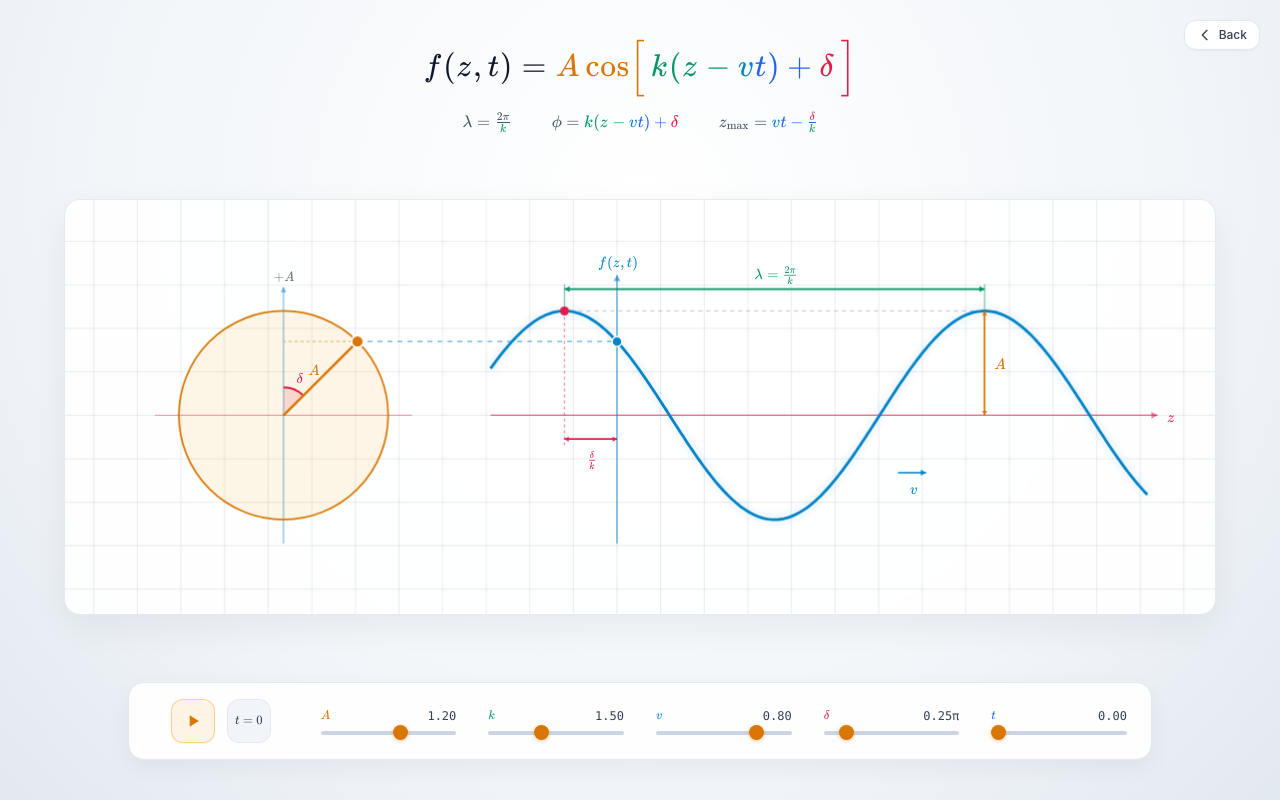
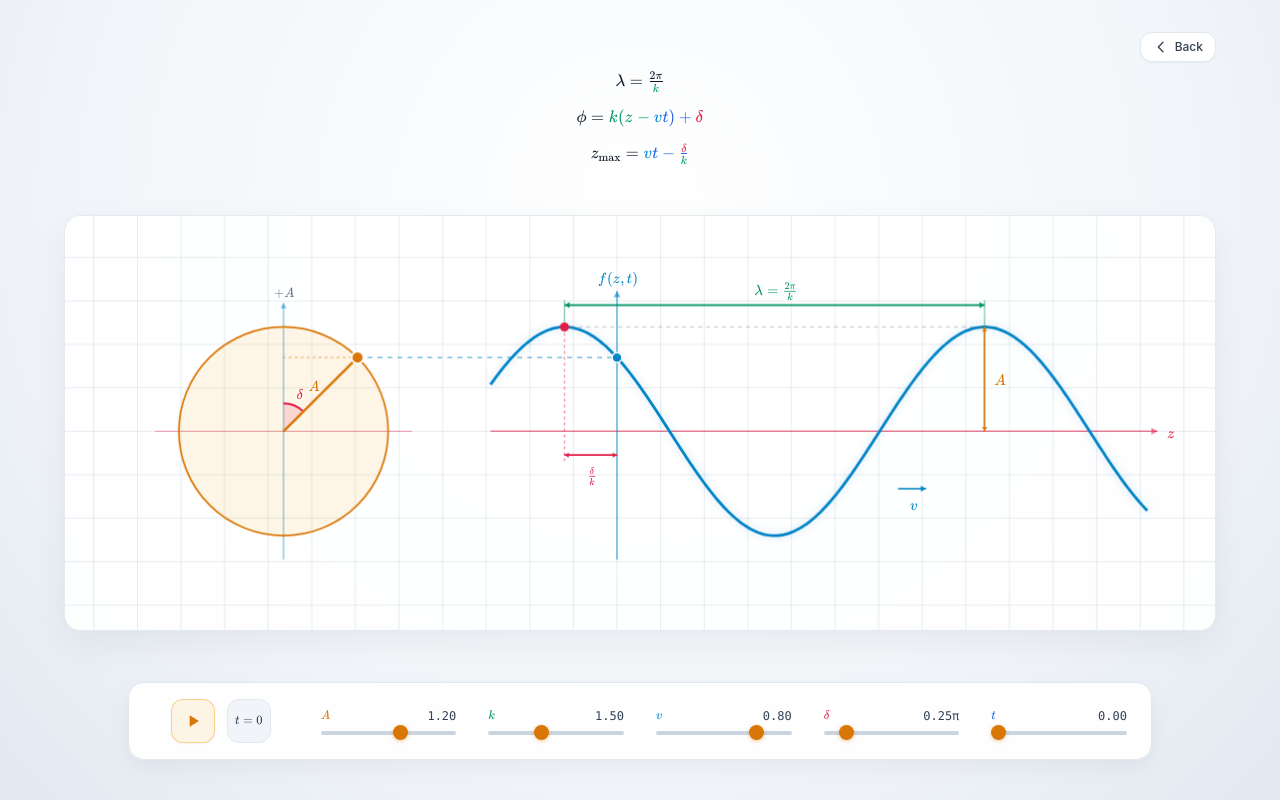
Before and after one commit to aayameng/portfolio, a plain HTML site: page projects/Math/sinusoid.html in a window 1280 px wide. Drawn offline with nearby package versions, Linux system fonts and the light colour scheme.

Commit message:
Update sinusoid.html

```diff
--- a/projects/Math/sinusoid.html
+++ b/projects/Math/sinusoid.html
@@ -1,3 +1,4 @@
+
 <!DOCTYPE html>
 <html lang="en">
 <head>
@@ -68,15 +69,15 @@
 <body class="relative min-h-screen flex flex-col justify-between p-4 md:p-8">
 
     <!-- Top Right Back Button -->
-    <a href="#" id="btn-back" onclick="if(this.getAttribute('href') === '#'){ event.preventDefault(); if(window.history.length > 1) window.history.back(); }" class="fixed top-3 right-3 md:top-5 md:right-5 mb-[2px] z-50 inline-flex items-center gap-1.5 px-3 py-1.5 rounded-xl bg-white/95 text-slate-700 border border-slate-200 hover:border-amber-500/50 hover:text-amber-700 text-xs font-medium shadow-sm backdrop-blur-sm transition-colors">
-        <svg class="w-4 h-4" fill="none" stroke="currentColor" stroke-width="2" viewBox="0 0 24 24"><path stroke-linecap="round" stroke-linejoin="round" d="M15 19l-7-7 7-7"/></svg>
-        <span>Back</span>
-    </a>
+    <div class="w-full max-w-6xl mx-auto flex justify-end mb-[2px]">
+        <a href="/" id="btn-back" class="z-50 inline-flex items-center gap-1.5 px-3 py-1.5 rounded-xl bg-white/95 text-slate-700 border border-slate-200 hover:border-amber-500/50 hover:text-amber-700 text-xs font-medium shadow-sm backdrop-blur-sm transition-colors">
+            <svg class="w-4 h-4" fill="none" stroke="currentColor" stroke-width="2" viewBox="0 0 24 24"><path stroke-linecap="round" stroke-linejoin="round" d="M15 19l-7-7 7-7"/></svg>
+            <span>Back</span>
+        </a>
+    </div>
 
     <!-- Top Equation Header (Pure LaTeX, Zero Extra Text) -->
-    <header class="w-full max-w-6xl mx-auto flex flex-col items-center justify-center pt-6 md:pt-2 pb-4 gap-3">
-        <div id="main-eq" class="text-xl md:text-3xl tracking-wide text-slate-900 font-medium">f(z,t) = A cos[k(z - vt) + δ]</div>
-        <div class="flex flex-wrap items-center justify-center gap-6 md:gap-10 text-sm md:text-base text-slate-600">
+    <header class="w-full max-w-6xl mx-auto flex flex-col items-center justify-center pt-1 pb-4 gap-3">
             <div id="sub-eq-lambda">λ = 2π / k</div>
             <div id="sub-eq-phase">φ = k(z - vt) + δ</div>
             <div id="sub-eq-max">z_max = vt - δ / k</div>
```
